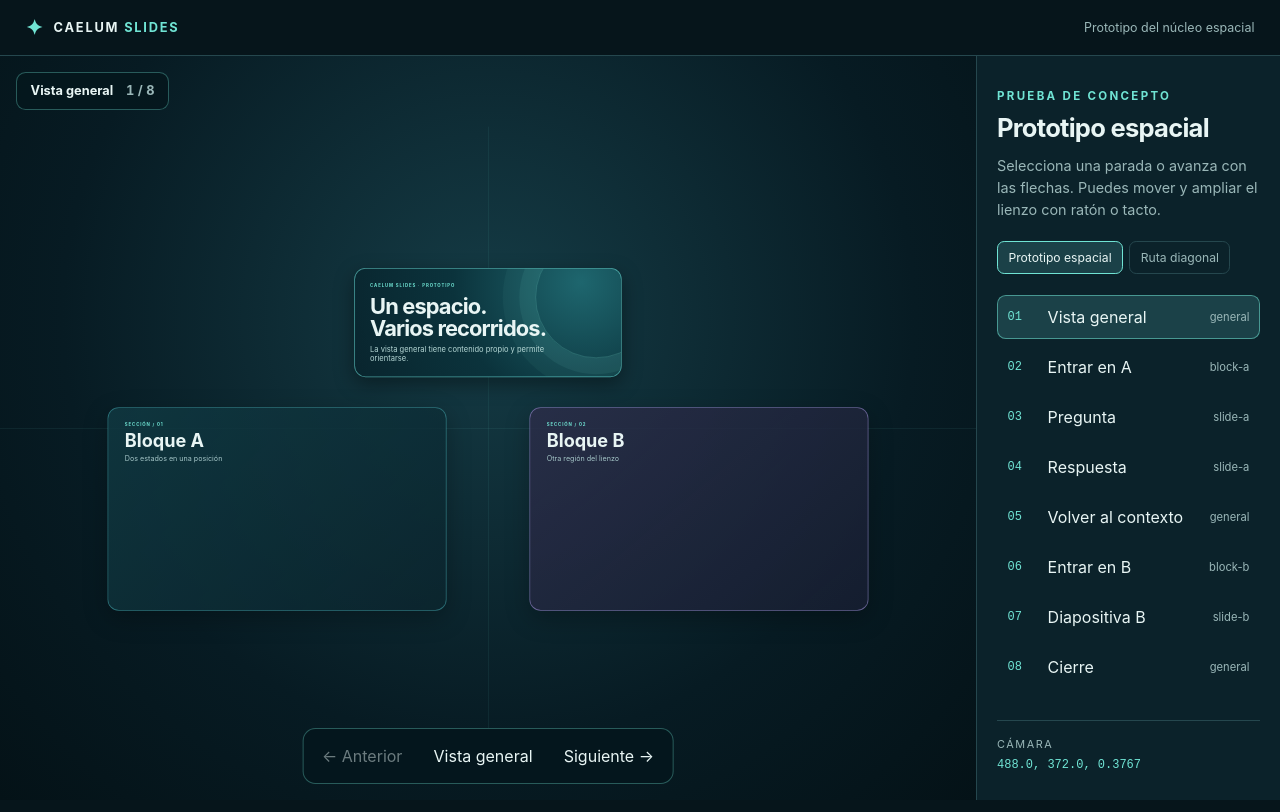
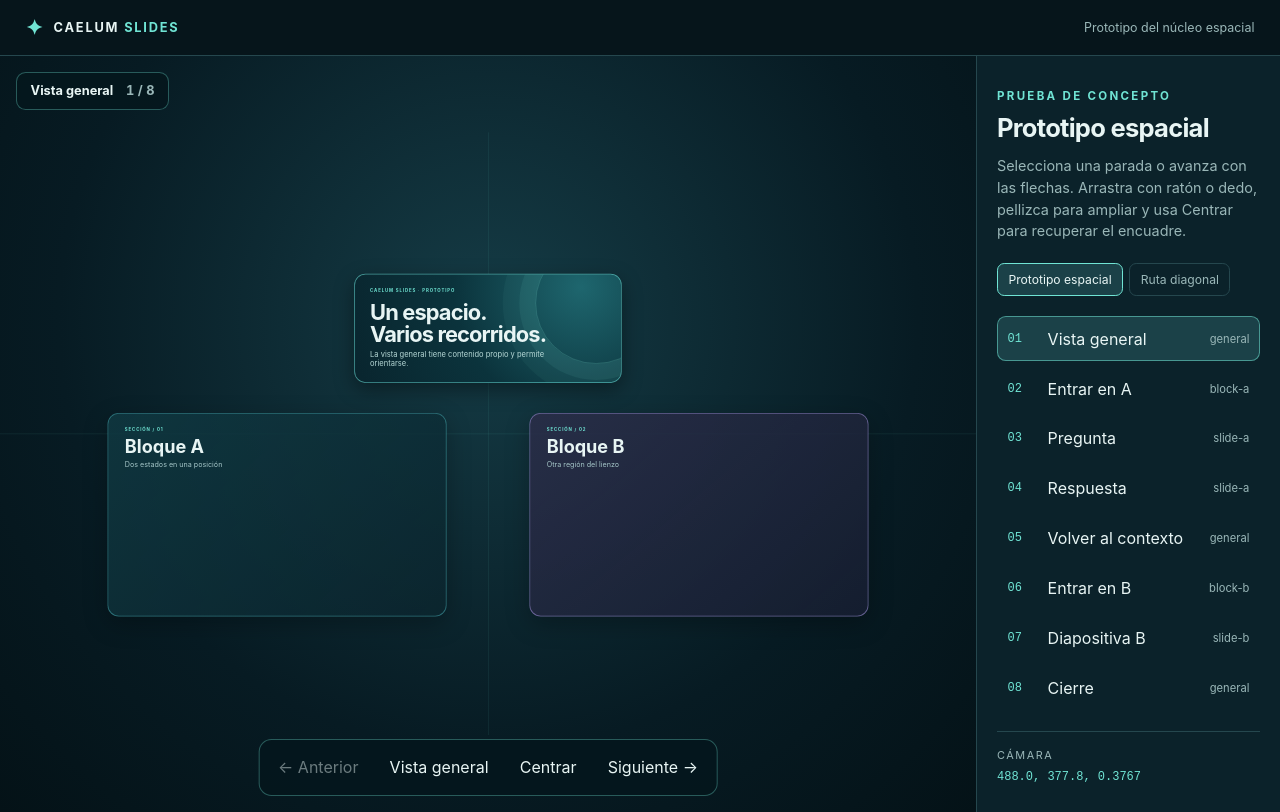
Before and after one commit to ChristianGonper/caelum-slides, a React (Vite) app: page / in a window 1280 px wide. Built offline with nearby package versions, Linux system fonts and the light colour scheme.

Commit message:
Añade navegación contextual y transiciones verificadas

```diff
--- a/presentations/prototipo-espacial/presentation.ts
+++ b/presentations/prototipo-espacial/presentation.ts
@@ -5,6 +5,7 @@ import './styles.css';
 const model: PresentationDefinition['model'] = {
   title: 'Prototipo espacial',
   cameraTransitionMs: 850,
+  contextStopId: 'return',
   overview: { x: -1140, y: -570, width: 2280, height: 1140 },
   elements: [
     {
--- a/presentations/ruta-diagonal/presentation.ts
+++ b/presentations/ruta-diagonal/presentation.ts
@@ -5,6 +5,7 @@ import './styles.css';
 const model: PresentationDefinition['model'] = {
   title: 'Ruta diagonal',
   cameraTransitionMs: 1100,
+  contextStopId: 'context',
   overview: { x: -900, y: -680, width: 1950, height: 1820 },
   elements: [
     { id: 'cover', kind: 'cover', label: 'Inicio y cierre',
--- a/system/src/app.tsx
+++ b/system/src/app.tsx
@@ -5,6 +5,7 @@ import { zoom, zoomIdentity, type ZoomBehavior } from 'd3-zoom';
 import { fitRect, type CameraTransform } from './camera';
 import type { PresentationDefinition } from './definition';
 import { boundsOf } from './model';
+import { changesContentInPlace, contextIndex, navigateTo, type Navigation } from './navigation';
 import './styles.css';
 
 export function App({ definition, available }: {
@@ -12,7 +13,8 @@ export function App({ definition, available }: {
   available: readonly Pick<PresentationDefinition, 'id' | 'model'>[];
 }) {
   const presentation = definition.model;
-  const [index, setIndex] = React.useState(0);
+  const [navigation, setNavigation] = React.useState<Navigation>({ index: 0, previousIndex: null });
+  const [refitCount, setRefitCount] = React.useState(0);
   const [viewport, setViewport] = React.useState({ width: 0, height: 0 });
   const [camera, setCamera] = React.useState<CameraTransform>({ x: 0, y: 0, k: 1 });
   const [reducedMotion, setReducedMotion] = React.useState(false);
@@ -22,8 +24,17 @@ export function App({ definition, available }: {
   const viewportRef = React.useRef<HTMLDivElement>(null);
   const zoomRef = React.useRef<ZoomBehavior<HTMLDivElement, unknown> | null>(null);
   const cameraTargetRef = React.useRef<string | null>(null);
+  const fittedViewportRef = React.useRef<{ width: number; height: number } | null>(null);
   const lastFitRef = React.useRef<string | null>(null);
+  const index = navigation.index;
   const stop = presentation.stops[index];
+  const context = contextIndex(presentation);
+  const goTo = React.useCallback((next: number) => {
+    setNavigation((current) => navigateTo(current, next, presentation.stops.length));
+  }, [presentation]);
+  const step = React.useCallback((delta: number) => {
+    setNavigation((current) => navigateTo(current, current.index + delta, presentation.stops.length));
+  }, [presentation]);
 
   React.useEffect(() => {
     const query = window.matchMedia('(prefers-reduced-motion: reduce)');
@@ -68,42 +79,46 @@ export function App({ definition, available }: {
     const element = viewportRef.current;
     const behavior = zoomRef.current;
     if (!element || !behavior || !viewport.width || !viewport.height) return;
-    const fitKey = `${stop.cameraTargetId}:${viewport.width}:${viewport.height}`;
+    const fitKey = `${stop.cameraTargetId}:${viewport.width}:${viewport.height}:${refitCount}`;
     if (lastFitRef.current === fitKey) return;
     const target = fitRect(boundsOf(presentation, stop.cameraTargetId), viewport,
       Math.min(64, viewport.width * 0.06));
     const transform = zoomIdentity.translate(target.x, target.y).scale(target.k);
     const selection = select(element);
     selection.interrupt();
-    if (cameraTargetRef.current === null || (reducedMotion && !previewFullMotion)) {
+    const sameViewport = fittedViewportRef.current?.width === viewport.width &&
+      fittedViewportRef.current?.height === viewport.height;
+    if (cameraTargetRef.current === null || !sameViewport || (reducedMotion && !previewFullMotion)) {
       selection.call(behavior.transform, transform);
     } else {
       selection.transition().duration(presentation.cameraTransitionMs ?? 850).call(behavior.transform, transform);
     }
     cameraTargetRef.current = stop.cameraTargetId;
+    fittedViewportRef.current = viewport;
     lastFitRef.current = fitKey;
-  }, [stop.cameraTargetId, viewport.width, viewport.height, reducedMotion, previewFullMotion]);
+  }, [stop.cameraTargetId, viewport.width, viewport.height, refitCount, reducedMotion, previewFullMotion, presentation]);
 
   React.useEffect(() => {
     const onKeyDown = (event: KeyboardEvent) => {
-      if (event.defaultPrevented || event.altKey || event.ctrlKey || event.metaKey) return;
+      if (event.defaultPrevented || event.altKey || event.ctrlKey || event.metaKey || event.shiftKey) return;
       const target = event.composedPath()[0];
-      if (target instanceof Element && target.matches('input, textarea, select, [contenteditable], [role="slider"]')) return;
+      if (target instanceof Element && target.closest('input, textarea, select, [contenteditable], [role="slider"]')) return;
+      if (event.key === ' ' && target instanceof Element && target.closest('button, a')) return;
       if (['ArrowRight', 'PageDown', ' '].includes(event.key)) {
-        if (index < presentation.stops.length - 1) {
+        if (navigation.index < presentation.stops.length - 1) {
           event.preventDefault();
-          setIndex(index + 1);
+          step(1);
         }
       } else if (['ArrowLeft', 'PageUp'].includes(event.key)) {
-        if (index > 0) {
+        if (navigation.index > 0) {
           event.preventDefault();
-          setIndex(index - 1);
+          step(-1);
         }
       }
     };
     window.addEventListener('keydown', onKeyDown);
     return () => window.removeEventListener('keydown', onKeyDown);
-  }, [index]);
+  }, [navigation.index, presentation, step]);
 
   const visible = new Set(stop.visibleIds);
   const formatCamera = `${camera.x.toFixed(1)}, ${camera.y.toFixed(1)}, ${camera.k.toFixed(4)}`;
@@ -116,7 +131,7 @@ export function App({ definition, available }: {
       </header>
       <main className="workspace">
         <section className="viewer" aria-label="Presentación espacial">
-          <div className="viewport" ref={viewportRef} tabIndex={0}
+          <div className="viewport" ref={viewportRef} tabIndex={0} role="group"
             aria-label="Lienzo espacial. Arrastra para desplazar y usa la rueda para ampliar."
             data-camera-target={stop.cameraTargetId} data-camera={formatCamera}>
             <div className="world" style={{ transform: `translate(${camera.x}px, ${camera.y}px) scale(${camera.k})` }}>
@@ -129,21 +144,24 @@ export function App({ definition, available }: {
                   style={{ left: element.bounds.x, top: element.bounds.y,
                     width: element.bounds.width, height: element.bounds.height }}
                   data-element-id={element.id} data-state={stop.stateByElement?.[element.id] ?? ''}>
-                  <Content element={element} state={stop.stateByElement?.[element.id]} />
+                  <div key={stop.stateByElement?.[element.id] ?? 'default'}
+                    className={`state-content${changesContentInPlace(presentation, navigation.previousIndex, index, element.id) ? ' content-changing' : ''}`}>
+                    <Content element={element} state={stop.stateByElement?.[element.id]} />
+                  </div>
                 </div>;
               })}
             </div>
           </div>
-          <div className="viewer-badge">{stop.label}<span>{index + 1} / {presentation.stops.length}</span></div>
+          <div className="viewer-badge" aria-live="polite" aria-atomic="true">{stop.label}<span>{index + 1} / {presentation.stops.length}</span></div>
           <div className="viewer-controls">
-            <button type="button" onClick={() => setIndex(Math.max(0, index - 1))} disabled={index === 0}>← Anterior</button>
-            <button type="button" onClick={() => {
-              const overviewIndex = presentation.stops.findIndex((item, i) =>
-                i >= index && item.cameraTargetId === 'overview');
-              setIndex(overviewIndex >= 0 ? overviewIndex :
-                presentation.stops.findIndex((item) => item.cameraTargetId === 'overview'));
+            <button type="button" onClick={() => step(-1)} disabled={index === 0}>← Anterior</button>
+            <button type="button" disabled={context < 0} onClick={() => {
+              if (context === index) setRefitCount((count) => count + 1);
+              else goTo(context);
             }}>Vista general</button>
-            <button type="button" onClick={() => setIndex(Math.min(presentation.stops.length - 1, index + 1))}
+            <button type="button" onClick={() => setRefitCount((count) => count + 1)}
+              aria-label="Reencuadrar la vista actual">Centrar</button>
+            <button type="button" onClick={() => step(1)}
               disabled={index === presentation.stops.length - 1}>Siguiente →</button>
           </div>
         </section>
@@ -151,7 +169,7 @@ export function App({ definition, available }: {
           <div className="sidebar-intro">
             <span className="eyebrow">PRUEBA DE CONCEPTO</span>
             <h1>{presentation.title}</h1>
-            <p>Selecciona una parada o avanza con las flechas. Puedes mover y ampliar el lienzo con ratón o tacto.</p>
+            <p>Selecciona una parada o avanza con las flechas. Arrastra con ratón o dedo, pellizca para ampliar y usa Centrar para recuperar el encuadre.</p>
           </div>
           <nav className="deck-picker" aria-label="Presentaciones de prueba">
             {available.map((item) => (
@@ -163,7 +181,7 @@ export function App({ definition, available }: {
             {presentation.stops.map((item, i) => (
               <li key={item.id}>
                 <button type="button" className={i === index ? 'active' : ''}
-                  aria-current={i === index ? 'step' : undefined} onClick={() => setIndex(i)}>
+                  aria-current={i === index ? 'step' : undefined} onClick={() => goTo(i)}>
                   <span className="stop-number">{String(i + 1).padStart(2, '0')}</span>
                   <span>{item.label}</span>
                   <small>{item.cameraTargetId === 'overview' ? 'general' : item.cameraTargetId}</small>
--- a/system/src/model.ts
+++ b/system/src/model.ts
@@ -23,6 +23,7 @@ export type Presentation = {
   elements: readonly SpatialElement[];
   stops: readonly NarrativeStop[];
   overview: Rect;
+  contextStopId?: string;
   cameraTransitionMs?: number;
 };
 
@@ -64,6 +65,12 @@ export function validatePresentation(presentation: Presentation): void {
       }
     }
   }
+  if (presentation.contextStopId) {
+    const context = presentation.stops.find((stop) => stop.id === presentation.contextStopId);
+    if (!context || context.cameraTargetId !== 'overview') {
+      throw new Error(`Parada de contexto inválida: ${presentation.contextStopId}`);
+    }
+  }
 }
 
 export function boundsOf(presentation: Presentation, targetId: string): Rect {
--- /dev/null
+++ b/system/src/navigation.ts
@@ -0,0 +1,26 @@
+import type { Presentation } from './model';
+
+export type Navigation = { index: number; previousIndex: number | null };
+
+export function navigateTo(current: Navigation, next: number, count: number): Navigation {
+  if (!Number.isInteger(next) || next < 0 || next >= count || next === current.index) return current;
+  return { index: next, previousIndex: current.index };
+}
+
+export function contextIndex(presentation: Presentation): number {
+  if (presentation.contextStopId) {
+    return presentation.stops.findIndex((stop) => stop.id === presentation.contextStopId);
+  }
+  return presentation.stops.findIndex((stop) => stop.cameraTargetId === 'overview');
+}
+
+export function changesContentInPlace(
+  presentation: Presentation, fromIndex: number | null, toIndex: number, elementId: string,
+): boolean {
+  if (fromIndex === null) return false;
+  const from = presentation.stops[fromIndex];
+  const to = presentation.stops[toIndex];
+  return from.cameraTargetId === to.cameraTargetId &&
+    from.visibleIds.includes(elementId) && to.visibleIds.includes(elementId) &&
+    from.stateByElement?.[elementId] !== to.stateByElement?.[elementId];
+}
--- a/system/src/styles.css
+++ b/system/src/styles.css
@@ -46,7 +46,7 @@
   .spatial-element { box-sizing: border-box; position: absolute; overflow: hidden; }
   .cover { padding: 32px 40px; border: 2px solid #64cfcaaa; border-radius: 30px; background: radial-gradient(circle at 85% 12%, #1e666e, #0b333c 52%, #09252e); box-shadow: 0 18px 55px #0006; }
   .cover::after { content: ""; position: absolute; inline-size: 320px; block-size: 320px; inset-inline-end: -95px; inset-block-start: -85px; border: 1px solid #90f7e26b; border-radius: 50%; box-shadow: 0 0 0 43px #90f7e210, 0 0 0 87px #90f7e20a; pointer-events: none; }
-  .cover-content { position: relative; z-index: 1; max-inline-size: 560px; animation: appear .45s ease-out both; }
+  .cover-content { position: relative; z-index: 1; max-inline-size: 560px; }
   .cover h2 { font-size: 58px; line-height: 1.03; letter-spacing: -.04em; margin: 18px 0 12px; text-wrap: balance; }
   .cover p { max-inline-size: 520px; margin: 0; font-size: 20px; color: #b6d8d6; }
   .block { border: 2px solid #4db8bd7c; border-radius: 30px; background: linear-gradient(140deg, #103942d9, #0b252ecf); box-shadow: 0 20px 65px #0004; }
@@ -54,7 +54,9 @@
   .block strong { font-size: 48px; line-height: 1.1; }
   .block-hint { color: #a6c7c9; font-size: 19px; }
   .slide { border-radius: 20px; border: 2px solid #80d9d5; background: linear-gradient(130deg, #123f48, #071d28 70%); box-shadow: 0 20px 55px #0008; }
-  .slide-content { position: relative; box-sizing: border-box; padding: 44px 52px; height: 100%; animation: appear .45s ease-out both; }
+  .slide-content { position: relative; box-sizing: border-box; padding: 44px 52px; height: 100%; }
+  .state-content { block-size: 100%; }
+  .content-changing { animation: content-reveal .38s ease-out both; }
   .slide h2 { max-inline-size: 520px; font-size: 42px; line-height: 1.14; letter-spacing: -.03em; margin: 36px 0 20px; text-wrap: balance; }
   .slide p { max-inline-size: 480px; font-size: 21px; color: #b6d8d6; }
   .state-mark { position: absolute; right: 28px; bottom: 15px; font-size: 94px; font-weight: 800; color: #70e4d423; }
@@ -78,13 +80,13 @@
   .stop-list small { color: var(--muted); font-size: .7rem; }
   .camera-readout { margin-block-start: auto; padding-block-start: 1rem; border-block-start: 1px solid var(--line); display: flex; flex-direction: column; gap: .45rem; color: var(--muted); font-size: .68rem; letter-spacing: .14em; }
   .camera-readout code { color: var(--teal); font-size: .75rem; letter-spacing: 0; }
-  @keyframes appear { from { opacity: 0; transform: translateY(10px); } to { opacity: 1; transform: translateY(0); } }
+  @keyframes content-reveal { from { opacity: 0; transform: translateY(10px); } to { opacity: 1; transform: translateY(0); } }
   @media (max-width: 480px) {
     .header-note { display: none; }
-    .viewer-controls { inset-inline: .5rem; transform: none; justify-content: space-between; }
-    .viewer-controls button { padding-inline: .45rem; font-size: .8rem; }
+    .viewer-controls { inset-inline: .5rem; transform: none; display: grid; grid-template-columns: repeat(2, minmax(0, 1fr)); white-space: normal; }
+    .viewer-controls button { min-inline-size: 0; padding-inline: .35rem; font-size: .8rem; }
   }
   @media (prefers-reduced-motion: reduce) {
-    .cover-content, .slide-content { animation: none; }
+    .content-changing { animation: none; }
   }
 }
```
Also changed, not shown: 1 other file (tests, documents, lock files or other folders).
